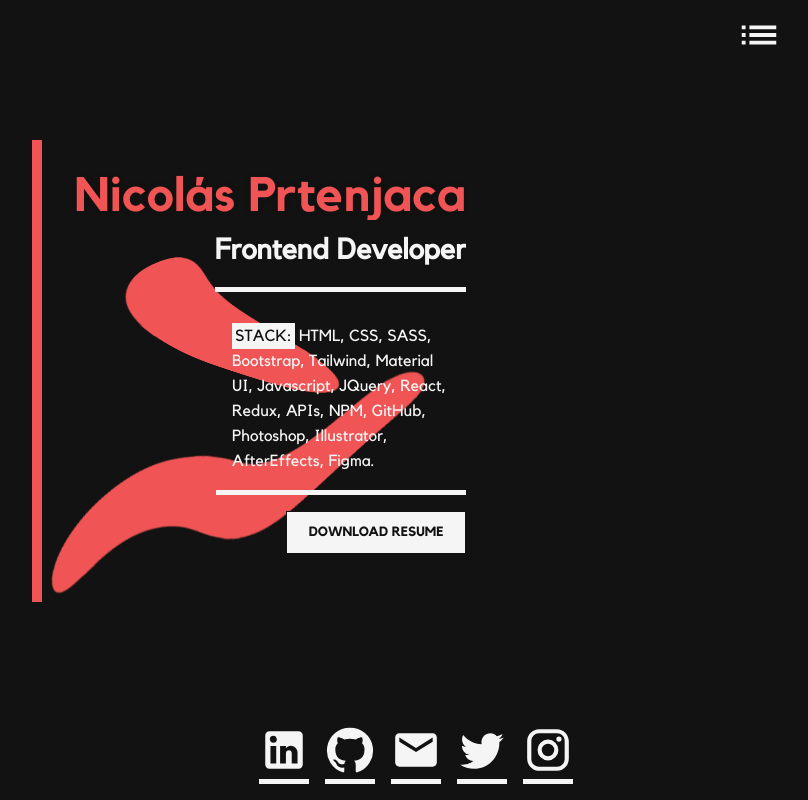
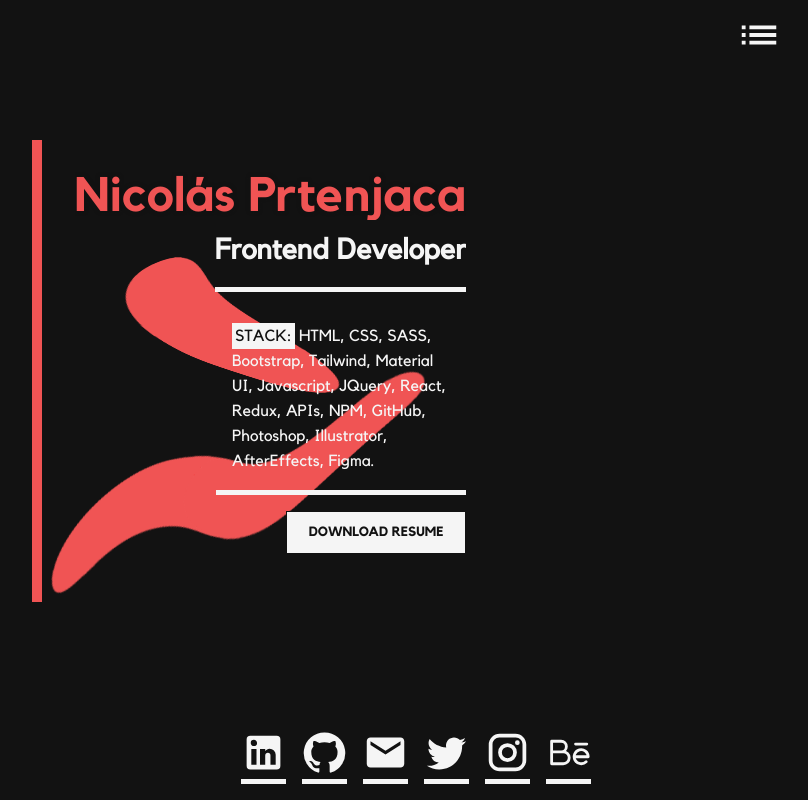
Before and after one commit to nicoprten/NP-Portfolio, a React (Create React App) app: page / in a window 1280 px wide. Shown: the whole page, without its empty margins (224-1032 px from the left). Built offline with nearby package versions, Linux system fonts and the light colour scheme.

Commit message:
Adding behance icon

```diff
--- a/package.json
+++ b/package.json
@@ -13,6 +13,7 @@
     "@emotion/styled": "^11.8.1",
     "@mui/icons-material": "^5.8.3",
     "animate.css": "^4.1.1",
+    "phosphor-react": "^1.4.1",
     "react": "^18.1.0",
     "react-dom": "^18.1.0",
     "react-redux": "^8.0.1",
--- a/src/components/SocialLinks/SocialLinks.jsx
+++ b/src/components/SocialLinks/SocialLinks.jsx
@@ -3,16 +3,18 @@ import InstagramIcon from '@mui/icons-material/Instagram';
 import EmailIcon from '@mui/icons-material/Email';
 import TwitterIcon from '@mui/icons-material/Twitter';
 import GitHubIcon from '@mui/icons-material/GitHub';
+import { BehanceLogo } from 'phosphor-react';
 import style from './SocialLinks.scss';
 
 export default function SocialLinks(){
     return(
         <ul className='social-container'>
-            <li><a href='https://www.linkedin.com/in/nicoprten/' target='_blank'>{<LinkedInIcon sx={{fontSize: 50}}/>}</a></li>
-            <li><a href='https://github.com/nicoprten' target='_blank'>{<GitHubIcon sx={{fontSize: 50}}/>}</a></li>
-            <li><a href='mailto:nicoprtenjaca@gmail.com' target='_blank'>{<EmailIcon sx={{fontSize: 50}}/>}</a></li>
-            <li><a href='https://twitter.com/nikprten' target='_blank'>{<TwitterIcon sx={{fontSize: 50}}/>}</a></li>
-            <li><a href='https://www.instagram.com/designby_np/' target='_blank'>{<InstagramIcon sx={{fontSize: 50}}/>}</a></li>
+            <li><a href='https://www.linkedin.com/in/nicoprten/' target='_blank'>{<LinkedInIcon sx={{fontSize: 45}}/>}</a></li>
+            <li><a href='https://github.com/nicoprten' target='_blank'>{<GitHubIcon sx={{fontSize: 45}}/>}</a></li>
+            <li><a href='mailto:nicoprtenjaca@gmail.com' target='_blank'>{<EmailIcon sx={{fontSize: 45}}/>}</a></li>
+            <li><a href='https://twitter.com/nikprten' target='_blank'>{<TwitterIcon sx={{fontSize: 45}}/>}</a></li>
+            <li><a href='https://www.instagram.com/designby_np/' target='_blank'>{<InstagramIcon sx={{fontSize: 45}}/>}</a></li>
+            <li><a href='https://www.behance.net/nicolasprtenja' target='_blank'>{<BehanceLogo size={45} />}</a></li>
         </ul>
     )
 }
```
Also changed, not shown: 1 other file (tests, documents, lock files or other folders).
